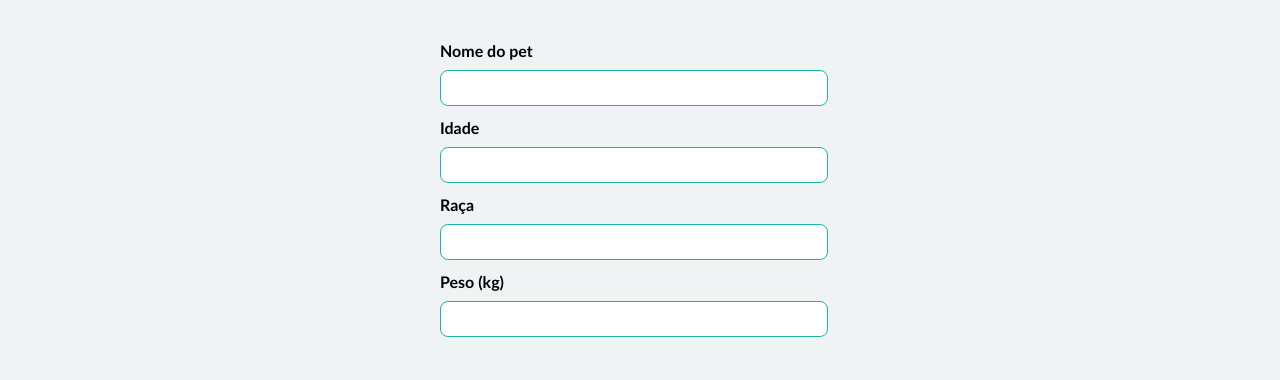
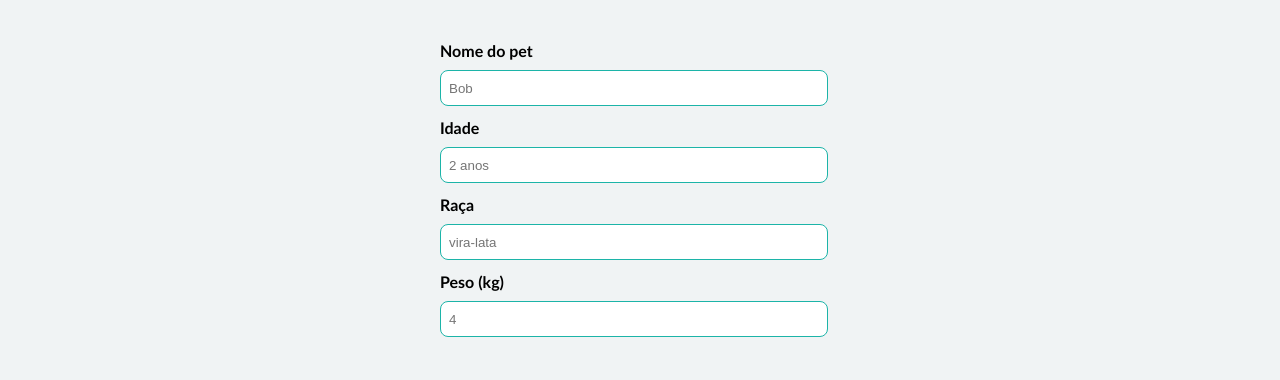
Before and after one commit to Julio-Norberto/Valentes-de-sirinhaem, a React (Vite) app: page /pets-register in a window 1280 px wide. Shown: the part 203-583 px from the top of the page. Built offline with nearby package versions, Linux system fonts and the light colour scheme; no server answers.

Commit message:
feat: create removePet funcion

```diff
--- a/src/components/PetEditionCard/index.tsx
+++ b/src/components/PetEditionCard/index.tsx
@@ -1,9 +1,15 @@
 import { Modal } from '../Modal'
+import { useNavigate } from 'react-router-dom'
+
+import { doc, deleteDoc } from 'firebase/firestore'
+import { db } from '../../services/firebase'
+
 import './petEditionCard.css'
 
 interface PetEditionCardProps {
   name: string
   image: any
+  id: string
 }
 
 function hideOrShowModal(display: boolean) {
@@ -14,6 +20,19 @@ function hideOrShowModal(display: boolean) {
 }
 
 export const PetEditionCard: React.FunctionComponent<PetEditionCardProps> = (props) => {
+
+  const navigate = useNavigate()
+
+  async function removePet(id: string) {
+    try {
+      await deleteDoc(doc(db, "pets", id))
+      alert("Pet removido com sucesso!")
+      navigate(0)
+    } catch(e) {
+      console.log("Erro: ", e)
+    }
+  }
+
   return (
     <div className='card-container-pet-edition'>
       <Modal title='Editar pets' typeModal='pets' />
@@ -22,7 +41,7 @@ export const PetEditionCard: React.FunctionComponent<PetEditionCardProps> = (pro
 
       <div className='btn-container'>
         <button onClick={() => hideOrShowModal(true)} className='btn-edit'>Editar informações</button>
-        <button className='btn-remove'>Remover pet</button>
+        <button onClick={() => removePet(props.id)} className='btn-remove'>Remover pet</button>
       </div>
     </div>
   )
--- a/src/pages/PetsEdition/index.tsx
+++ b/src/pages/PetsEdition/index.tsx
@@ -42,6 +42,7 @@ export const PetsEdition: React.FunctionComponent = () => {
                 pets?.map((pet) => {
                   return (
                     <PetEditionCard
+                      id={pet.id}
                       key={pet.id}
                       image={pet.imageUrl}
                       name={pet.name}
--- a/src/pages/PetsRegistration/index.tsx
+++ b/src/pages/PetsRegistration/index.tsx
@@ -70,16 +70,20 @@ export const PetsRegistration: React.FunctionComponent = () => {
         weight,
         imageUrl: downloadURL
       })
-      console.log("pet cadastrado com sucesso!")
+      alert("Pet cadastrado com sucesso!")
+      setName("")
+      setAge("")
+      setRace("")
+      setWeight("")
     } catch(e) {
       console.log("algo deu errado!")
     }
   }
 
-  const [name, setName] = useState<string>()
-  const [age, setAge] = useState<string>()
-  const [race, setRace] = useState<string>()
-  const [weight, setWeight] = useState<string>()
+  const [name, setName] = useState<string>("")
+  const [age, setAge] = useState<string>("")
+  const [race, setRace] = useState<string>("")
+  const [weight, setWeight] = useState<string>("")
   const [image, setImage] = useState<any>()
   const [progress, setProgress] = useState<number>(0)
 
@@ -94,22 +98,22 @@ export const PetsRegistration: React.FunctionComponent = () => {
 
         <div className='div-input-pets'>
           <label style={{ fontWeight: 'bold' }} htmlFor="">Nome do pet</label>
-          <input onChange={(e) => setName(e.target.value)} type="text" />
+          <input value={name} onChange={(e) => setName(e.target.value)} type="text" placeholder='Bob' />
         </div>
 
         <div className='div-input-pets'>
           <label style={{ fontWeight: 'bold' }} htmlFor="">Idade</label>
-          <input onChange={(e) => setAge(e.target.value)} className='input-box' type="text" />
+          <input value={age} onChange={(e) => setAge(e.target.value)} className='input-box' type="text" placeholder='2 anos' />
         </div>
 
         <div className='div-input-pets'>
           <label style={{ fontWeight: 'bold' }} htmlFor="">Raça</label>
-          <input onChange={(e) => setRace(e.target.value)} className='input-box' type="text" />
+          <input value={race} onChange={(e) => setRace(e.target.value)} className='input-box' type="text" placeholder='vira-lata' />
         </div>
 
         <div className='div-input-pets'>
           <label style={{ fontWeight: 'bold' }} htmlFor="">Peso (kg)</label>
-          <input onChange={(e) => setWeight(e.target.value)} className='input-box' type="text" />
+          <input value={weight} onChange={(e) => setWeight(e.target.value)} className='input-box' type="text" placeholder='4' />
         </div>
 
         <div className='img-button-box'>
```
